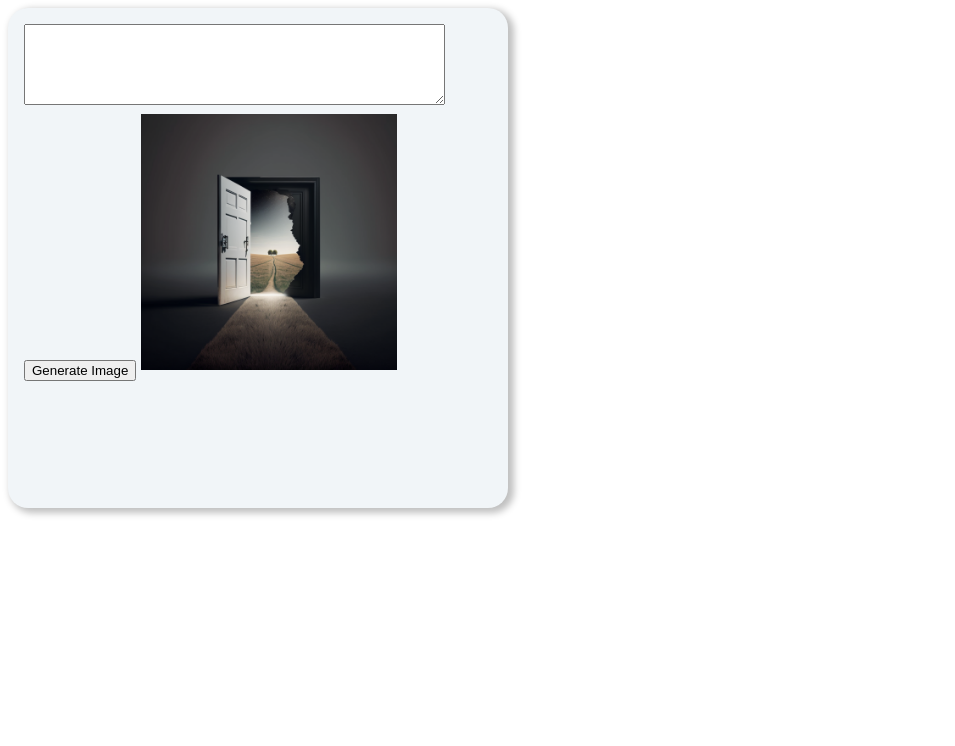
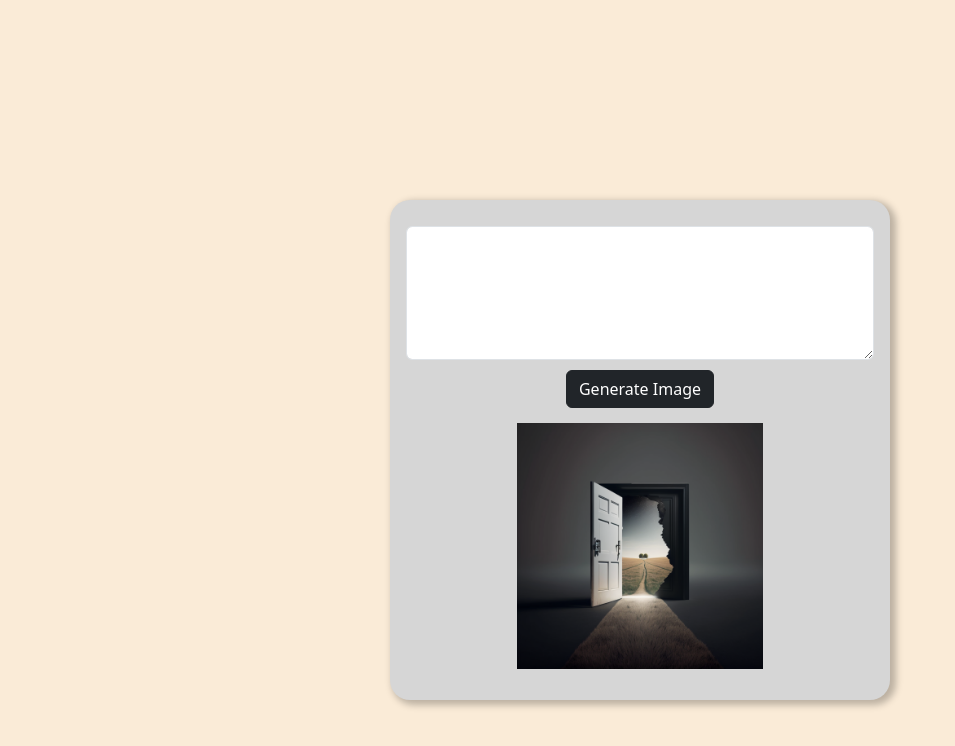
Before and after one commit to WynMars/OpenAI-Image-Generator, a React (Create React App) app in the folder client/: page / in a window 1280 px wide. Shown: the top 746 px of the page, without its empty margins (0-955 px from the left). Built offline with nearby package versions, Linux system fonts and the light colour scheme.

Commit message:
CSS styling

```diff
--- a/client/public/index.html
+++ b/client/public/index.html
@@ -25,6 +25,7 @@
       Learn how to configure a non-root public URL by running `npm run build`.
     -->
     <title>React App</title>
+    <link href="https://cdn.jsdelivr.net/npm/bootstrap@5.3.0-alpha1/dist/css/bootstrap.min.css" rel="stylesheet" integrity="sha384-GLhlTQ8iRABdZLl6O3oVMWSktQOp6b7In1Zl3/Jr59b6EGGoI1aFkw7cmDA6j6gD" crossorigin="anonymous">
   </head>
   <body>
     <noscript>You need to enable JavaScript to run this app.</noscript>
--- a/client/src/components/App.css
+++ b/client/src/components/App.css
@@ -1,21 +1,20 @@
-
+body {
+  text-align: center;
+  justify-content: center;
+background-color: antiquewhite;
+}
 
 img {
+
 height: 256px;
   padding: 5px;
   width: 256px;
 }
 
-span {
-  display: block;
+button {
+  margin-top: 10px;
+  margin-bottom: 10px;
 }
-
-
-
-.inline {
-    display: inline-block
-}
-
 
 .container {
   width: 100%;
@@ -23,10 +22,16 @@
   min-height: 500px;
   max-width: 500px;
   min-width: 250px;
-  background: #f1f5f8;
+  background:rgb(214, 214, 214);
   background-size: 25px 25px;
   border-radius: 20px;
   box-shadow: 4px 3px 7px 2px #00000040;
   padding: 1rem;
   box-sizing: border-box;
+  margin: auto;
+  margin-top: 200px;
+  display: flex;
+flex-direction: column;
+align-items: center;
+justify-content: center;
 }
--- a/client/src/components/GenerateImage.js
+++ b/client/src/components/GenerateImage.js
@@ -59,13 +59,18 @@
     <div>
       <form>
         <textarea
+          className="form-control"
           onChange={changeHandler}
           value={textInput}
           cols="50"
           rows="5"
         ></textarea>
-        <button onClick={generateHandler}>Generate Image</button>
-        <img src={image} alt="openAIImage" />
+        <button className="btn btn-dark" onClick={generateHandler}>
+          Generate Image
+        </button>
+        <div>
+          <img src={image} alt="openAIImage" />
+        </div>
       </form>
     </div>
   );
```
